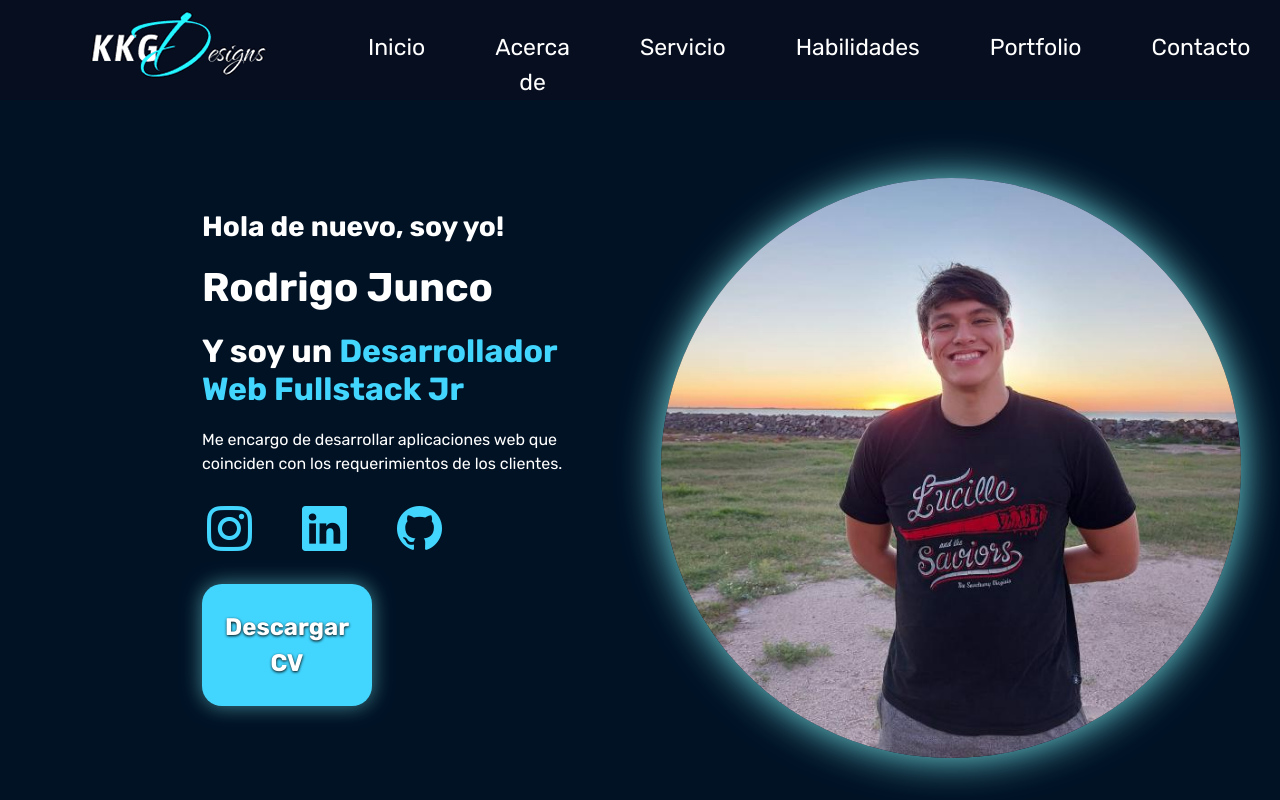
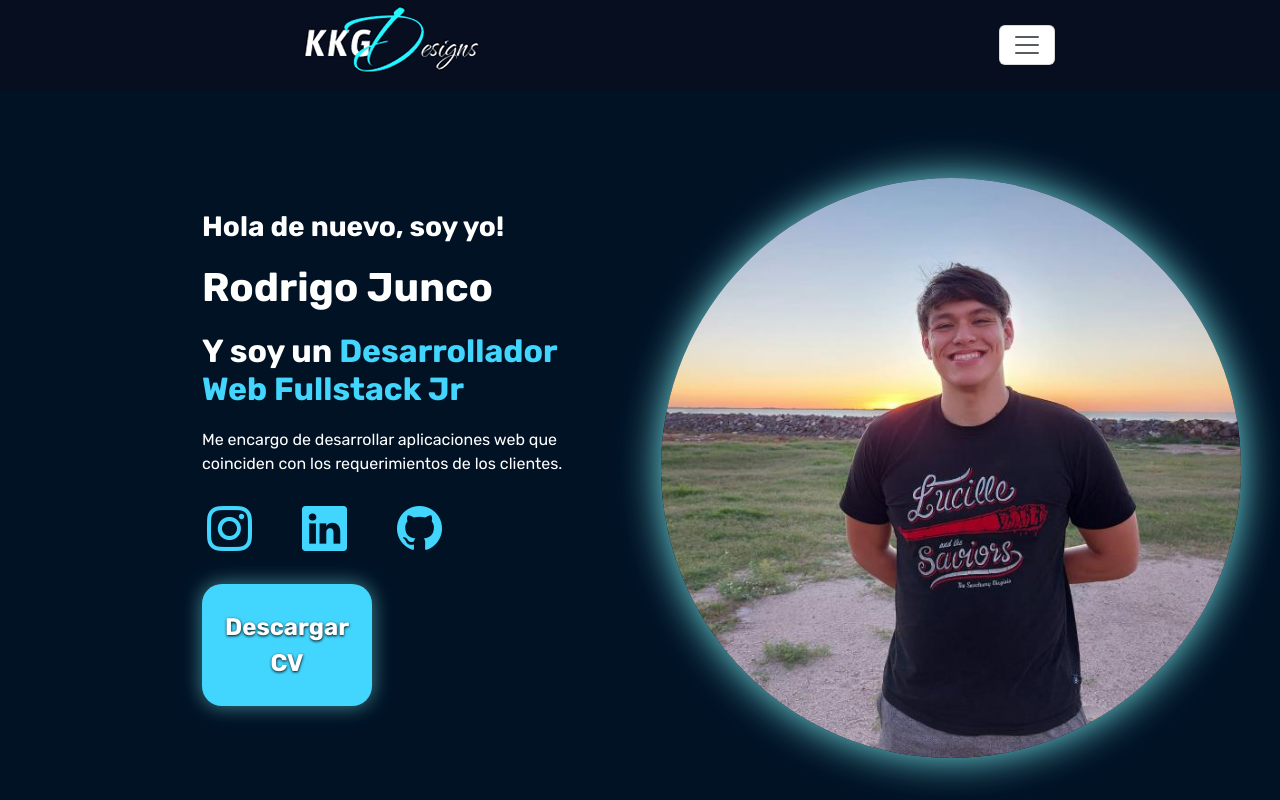
Before and after one commit to RPJunco/my-portfolio-react, a React (Vite) app: page / in a window 1280 px wide. Shown: the top 800 px of the page. Built offline with nearby package versions, Linux system fonts and the light colour scheme.

Commit message:
Se modifico la estructura del componente 'Header' utilizando react-bootstrap

```diff
--- a/src/Component/Header/Header.jsx
+++ b/src/Component/Header/Header.jsx
@@ -1,40 +1,38 @@
 import './Header.css';
+import Container from 'react-bootstrap/Container';
+import Nav from 'react-bootstrap/Nav';
+import Navbar from 'react-bootstrap/Navbar';
 
-const Header = () => {
+function Header() {
     return (
-        <header className="header fixed-top" id='header'>
-            <nav className="navbar navbar-expand-lg">
-                <div className="container-fluid">
-                    <a className="navbar-brand" href="#"><img src="./img/logo.PNG" alt="logo-portofolio" /></a>
-                    <button className="navbar-toggler" type="button" data-bs-toggle="collapse" data-bs-target="#navbarScroll" aria-controls="navbarScroll" aria-expanded="false" aria-label="Toggle navigation">
-                        <span className="navbar-toggler-icon"></span>
-                    </button>
-                    <div className="collapse navbar-collapse" id="navbarScroll">
-                        <ul className="navbar-nav me-auto my-2 my-lg-0 d-flex w-100 justify-content-end navbar-nav-scroll" style={{ '--bs-scroll-height': '100px' }}>
-                            <li className='nav-item'>
-                                <a href="#inicio" className='nav-link'>Inicio</a>
-                            </li>
-                            <li className='nav-item'>
-                                <a href="#acercaDe" className='nav-link'>Acerca de</a>
-                            </li>
-                            <li className='nav-item'>
-                                <a href="#servicios" className='nav-link'>Servicio</a>
-                            </li>
-                            <li className='nav-item'>
-                                <a href="#skills" className='nav-link'>Habilidades</a>
-                            </li>
-                            <li className='nav-item'>
-                                <a href="#portfolio" className='nav-link'>Portfolio</a>
-                            </li>
-                            <li className='nav-item'>
-                                <a href="#contacto" className='nav-link'>Contacto</a>
-                            </li>
-                        </ul>
-                    </div>
-                </div>
-            </nav>
-        </header>
-    )
-};
+
+        <Navbar expand="xxl" className="fixed-top p-0" style={{ backgroundColor: '#070e1f'}}>
+            <Container fluid style={{ justifyContent: 'space-around' }}>
+                <Navbar.Brand href="#logo" style={{ padding: '0 4%' }}><img src="./img/logo.PNG" alt="logo-portofolio" /></Navbar.Brand>
+                <Navbar.Toggle aria-controls="navbarScroll" style={{ backgroundColor: 'white' }}/>
+                <Navbar.Collapse id="navbarScroll" className='justify-content-end'>
+                <Nav
+                    className="my-2 my-lg-0"
+                    style={{ maxHeight: '100px' }}
+                    navbarScroll
+                >
+                    <Nav.Link
+                    style={{ padding: '30px 35px', color: 'white', fontSize: '23px' }} href="#inicio">Inicio</Nav.Link>
+                    <Nav.Link
+                    style={{ padding: '30px 35px', color: 'white', fontSize: '23px' }} href="#acercaDe">Acerca de</Nav.Link>
+                    <Nav.Link
+                    style={{ padding: '30px 35px', color: 'white', fontSize: '23px' }} href="#servicios">Servicios</Nav.Link>
+                    <Nav.Link
+                    style={{ padding: '30px 35px', color: 'white', fontSize: '23px' }} href="#skills">Habilidades</Nav.Link>
+                    <Nav.Link
+                    style={{ padding: '30px 35px', color: 'white', fontSize: '23px' }} href="#portfolio">Portfolio</Nav.Link>
+                    <Nav.Link
+                    style={{ padding: '30px 35px', color: 'white', fontSize: '23px' }} href="#contacto">Contacto</Nav.Link>
+                </Nav>
+                </Navbar.Collapse>
+            </Container>
+        </Navbar>
+    );
+}
 
 export default Header;
```
